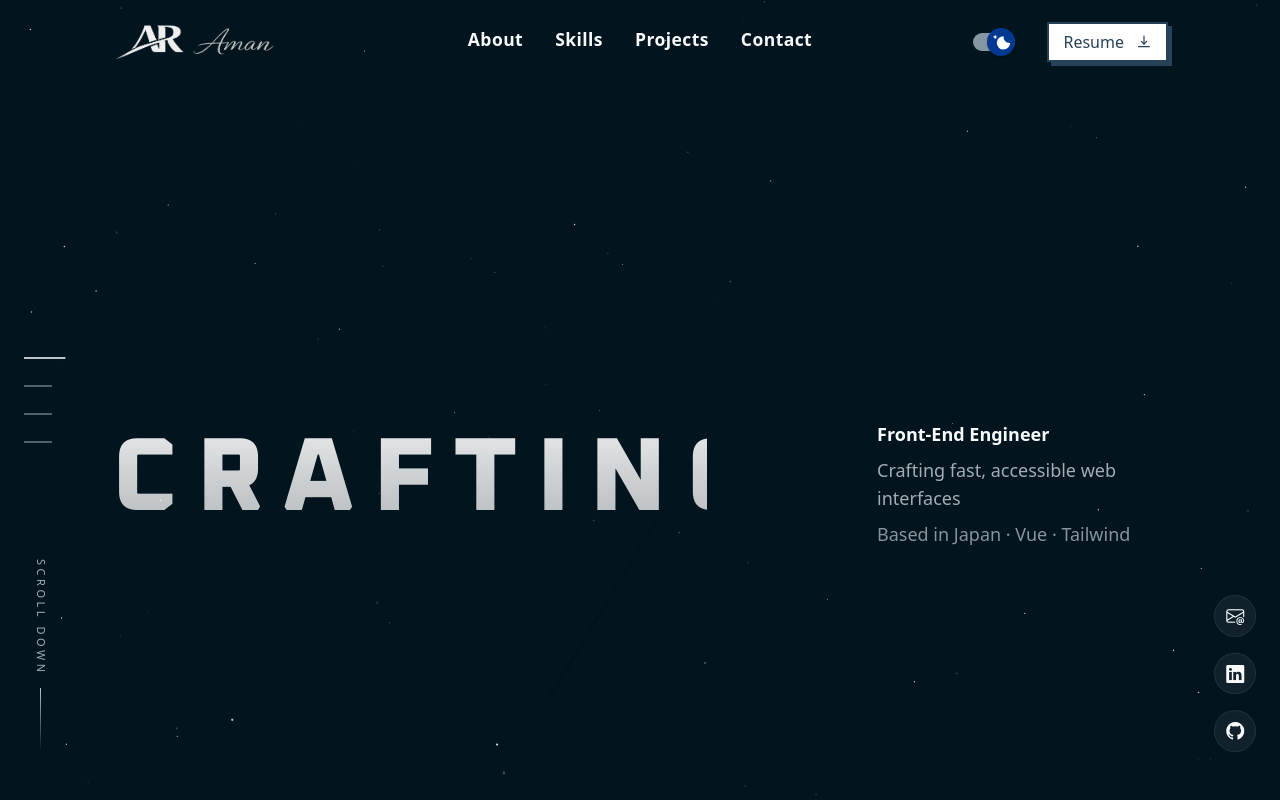
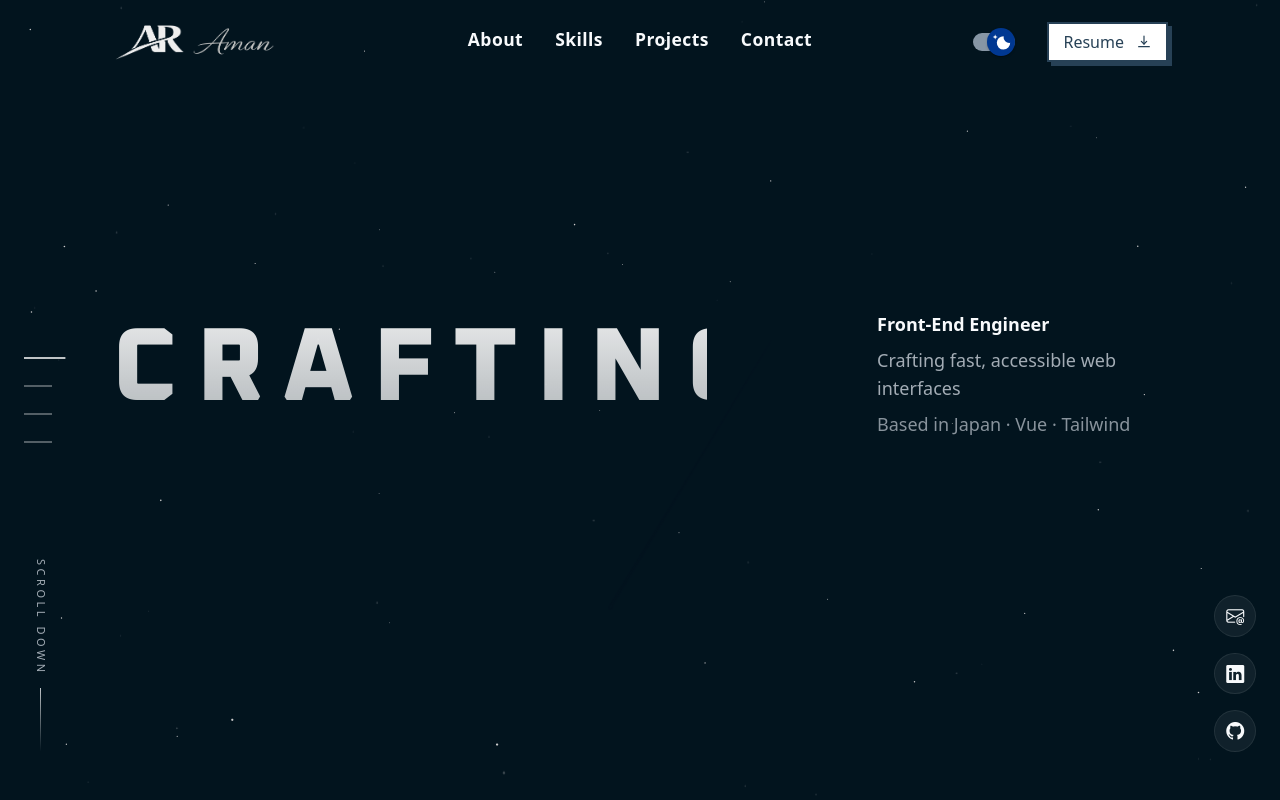
Before and after one commit to amanrai00/PortfolioAman, a Vue app: page / in a window 1280 px wide. Shown: the top 800 px of the page. Built offline with nearby package versions, Linux system fonts and the light colour scheme.

Commit message:
reposition fixed

```diff
--- a/src/components/Home.vue
+++ b/src/components/Home.vue
@@ -1,5 +1,5 @@
 8<template>
-  <section id="home" class="min-h-screen px-5 lg:px-28 py-16 lg:pt-[56px] flex items-center relative">
+  <section id="home" class="min-h-screen px-5 lg:px-28 pt-1 pb-16 lg:pt-1 flex items-center relative">
     <div class="hidden lg:flex fixed left-6 top-1/2 -translate-y-1/2 z-30 flex-col items-start gap-3">
       <button
         v-for="(sectionId, index) in sectionIds"
--- a/src/components/Navbar.vue
+++ b/src/components/Navbar.vue
@@ -2,7 +2,7 @@
   <div>
     <nav
       :class="[
-        'relative z-[90] w-full p-5 text-[color:var(--theme-text-strong)] transition-all duration-300',
+        'absolute top-0 left-0 z-[90] w-full p-5 text-[color:var(--theme-text-strong)] transition-all duration-300',
         'lg:px-28 px-5',
         'bg-transparent',
         hasShadow ? 'shadow-md' : 'shadow-none',
```
